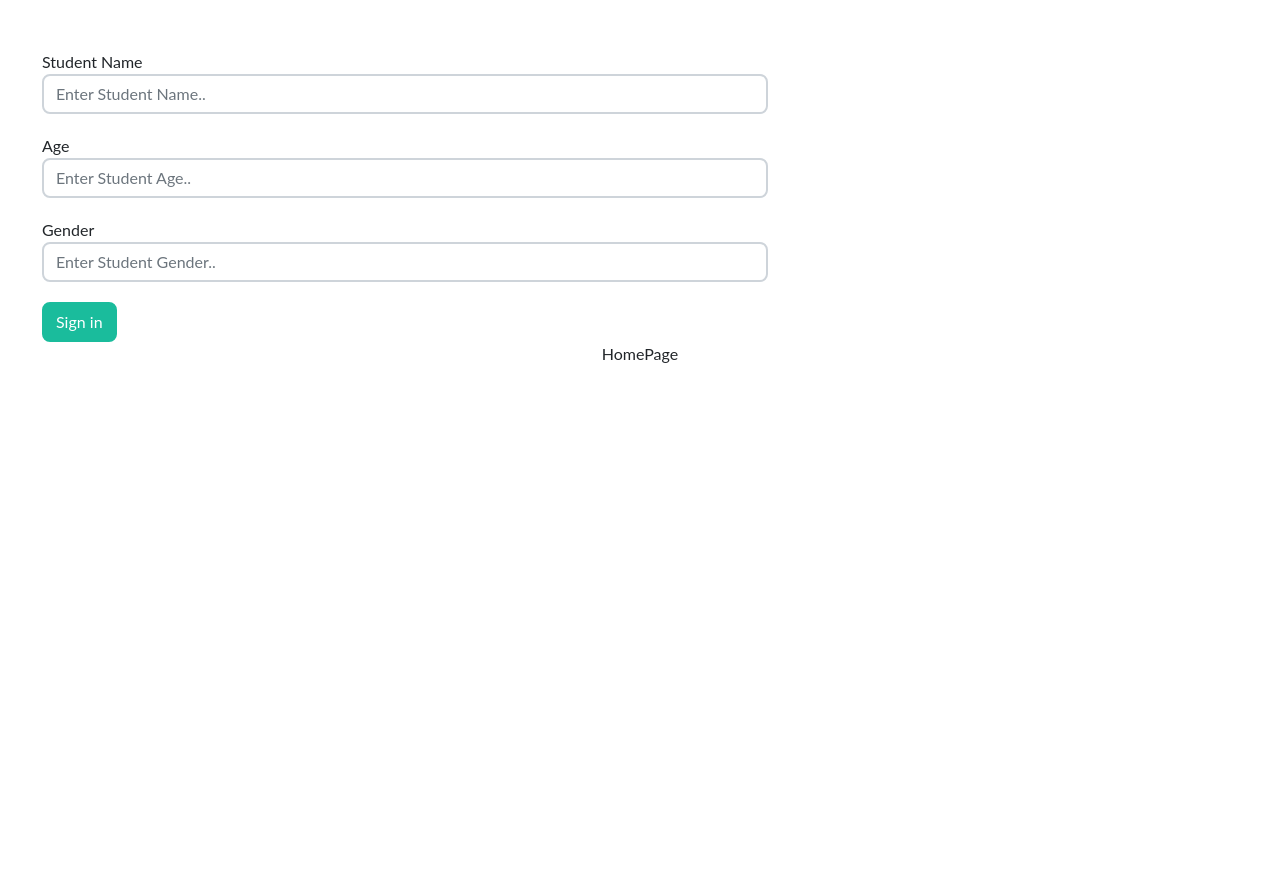
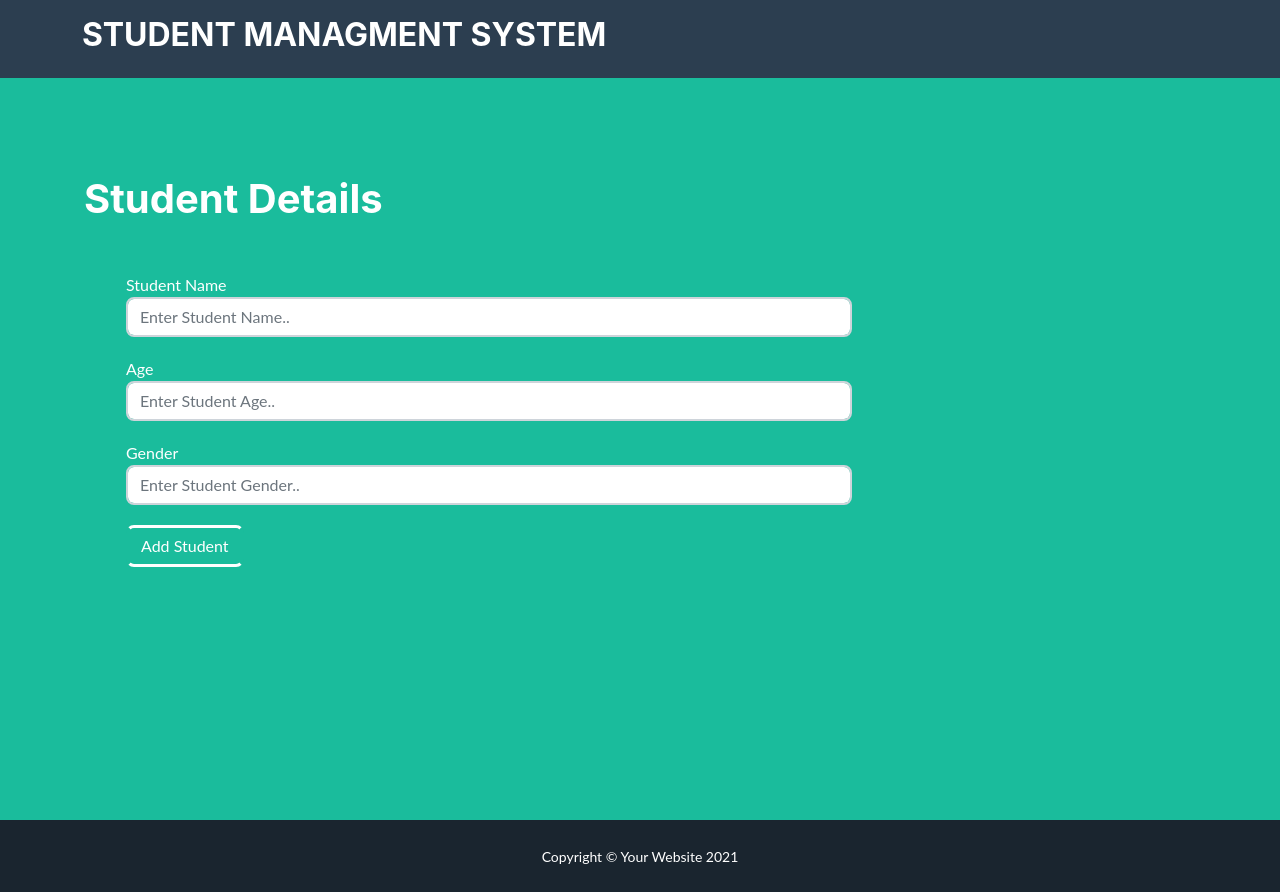
Before and after one commit to 1996-isuru/stud_m_s, a React (Create React App) app in the folder web-application/: page /add in a window 1280 px wide. Before the commit the page ends 800 px from the top, so only its background shows below. Built offline with nearby package versions, Linux system fonts and the light colour scheme.

Commit message:
complete student add page

```diff
--- a/web-application/src/App.js
+++ b/web-application/src/App.js
@@ -18,7 +18,7 @@ function App() {
         <Route path="/signup" exact component={SignUp} />
         <Route path="/login" exact component={Login} />
         <Route path="/home" exact component={HomePage} />
-        <Route path="/add" exact component={AddStudent} />HomePage
+        <Route path="/add" exact component={AddStudent} />
 
         {/* <Route path="/" exact component={AllStudensts} /> */}
       </div>
--- a/web-application/src/components/AddStudent.js
+++ b/web-application/src/components/AddStudent.js
@@ -1,5 +1,6 @@
 import React, { useState } from "react";
 import axios from "axios";
+import { Link } from "react-router-dom";
 
 export default function AddStudent() {
   const [name, setName] = useState("");
@@ -30,6 +31,46 @@ export default function AddStudent() {
   }
 
   return (
+    <div>
+      <nav
+        class="navbar navbar-expand-lg bg-secondary text-uppercase fixed-top"
+        id="mainNav"
+      >
+        <div class="container">
+        <h2 style={{color: "white"}}>STUDENT MANAGMENT SYSTEM</h2>
+          <div class="collapse navbar-collapse" id="navbarResponsive">
+            <ul class="navbar-nav ms-auto">
+              {/* <li class="nav-item mx-0 mx-lg-1"><a class="nav-link py-3 px-0 px-lg-3 rounded" href="#about">About</a></li> */}
+              {/* <li class="nav-item mx-0 mx-lg-1"><a class="nav-link py-3 px-0 px-lg-3 rounded" href="#contact">Contact</a></li> */}
+              {/* <li class="nav-item mx-0 mx-lg-1">
+                <Link class="nav-link py-3 px-0 px-lg-3 rounded" to="/login">
+                  Login
+                </Link>
+              </li> */}
+              {/* <li class="nav-item mx-0 mx-lg-1"><Link class="nav-link py-3 px-0 px-lg-3 rounded" to="/signup">SignUp</Link></li> */}
+            </ul>
+          </div>
+        </div>
+      </nav>
+      /{/* <!-- Masthead--> */}
+      <header class="masthead bg-primary text-white text-center">
+        <div
+          class="container d-flex align-items-center flex-column"
+          style={{
+            // backgroundColor: "white",
+            width: 1000,
+            height: 500,
+            marginLeft: 30,
+          }}
+        >
+          <div
+            className="container"
+            style={{ marginLeft: 30, marginTop: -50, width: 900 }}
+          >
+            <h1 style={{ textAlign: "left", marginBottom: 40, marginTop: 1 }}>
+              Student Details
+            </h1>
+
             <div
               className="container"
               style={{ marginLeft: 30, marginTop: 50, width: 900 }}
@@ -85,12 +126,22 @@ export default function AddStudent() {
                 </div>
                 <div className="form-group row">
                   <div className="text-start" style={{ marginTop: 20 }}>
-            <button type="submit" className="btn btn-primary">
-              Sign in
+                    <button type="submit" className="btn btn-primary" style={{borderWidth:3, borderBlockColor: "white", borderBlockStartColor: "white"}}>
+                      Add Student
                     </button>
                   </div>
                 </div>
               </form>
             </div>
+          </div>
+        </div>
+      </header>
+      {/* <!-- Copyright Section--> */}
+      <div class="copyright py-4 text-center text-white">
+        <div class="container">
+          <small>Copyright &copy; Your Website 2021</small>
+        </div>
+      </div>
+    </div>
   );
 }
--- a/web-application/src/components/HomePage.js
+++ b/web-application/src/components/HomePage.js
@@ -1,6 +1,8 @@
 import React from "react";
+import { useHistory } from 'react-router-dom';
 
 export default function HomePage() {
+    const history = useHistory();
   return (
     <div>
       <nav
@@ -8,21 +10,8 @@ export default function HomePage() {
         id="mainNav"
       >
         <div class="container">
-          <a class="navbar-brand" href="#page-top">
-            Start Bootstrap
-          </a>
-          <button
-            class="navbar-toggler text-uppercase font-weight-bold bg-primary text-white rounded"
-            type="button"
-            data-bs-toggle="collapse"
-            data-bs-target="#navbarResponsive"
-            aria-controls="navbarResponsive"
-            aria-expanded="false"
-            aria-label="Toggle navigation"
-          >
-            Menu
-            <i class="fas fa-bars"></i>
-          </button>
+          <h2 style={{color: "white"}}>STUDENT MANAGMENT SYSTEM</h2>
+
           <div class="collapse navbar-collapse" id="navbarResponsive">
             <ul class="navbar-nav ms-auto">
               {/* <li class="nav-item mx-0 mx-lg-1"><a class="nav-link py-3 px-0 px-lg-3 rounded" href="#about">About</a></li> */}
@@ -63,6 +52,7 @@ export default function HomePage() {
               type="button"
               class="btn btn-secondary"
               style={{ marginTop: 20 }}
+              onClick={() => history.push('/add')}
             >
               Add Students
             </button>
```
Lines whose indentation alone changed are shown as unchanged.
